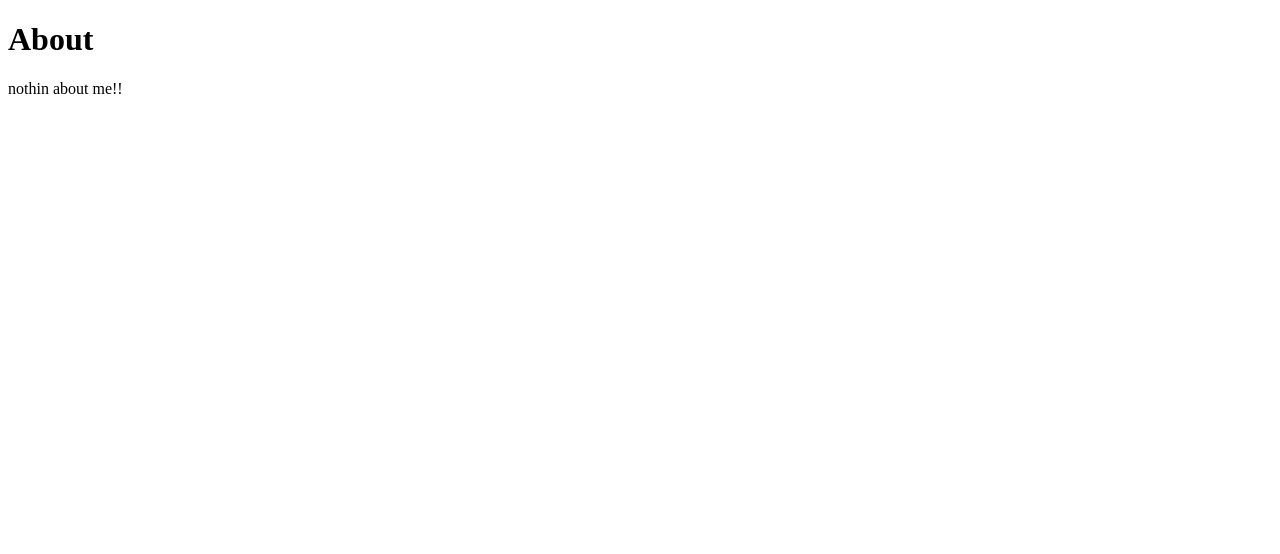
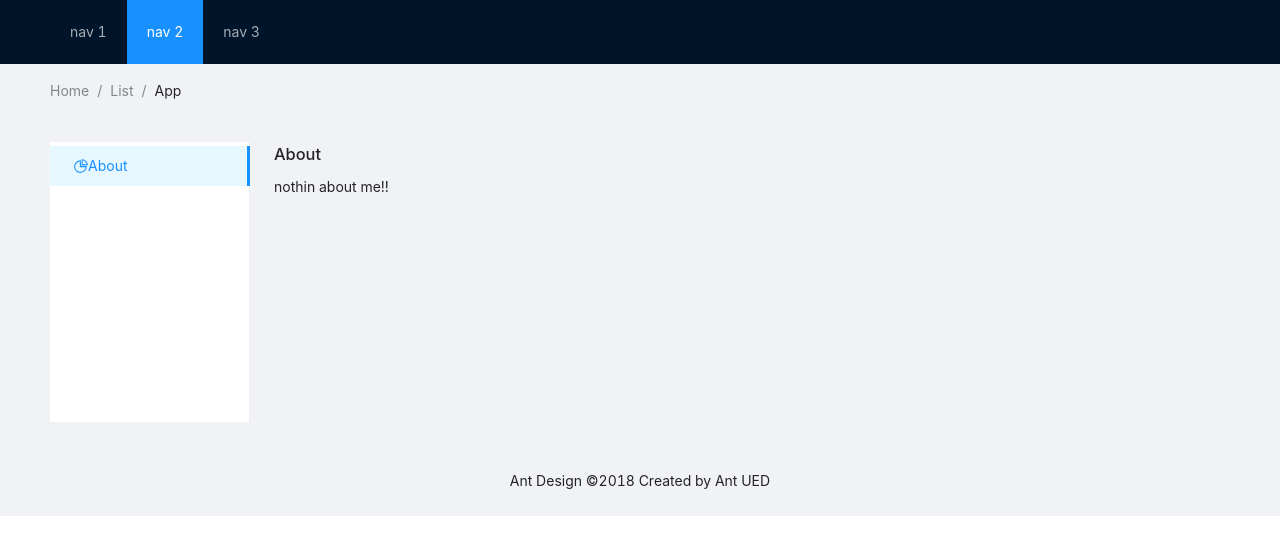
Before and after one commit to arsura/true-elogistic-fullstack-challenge, a React app: page /about in a window 1280 px wide. Shown: the top 554 px of the page. Built offline with nearby package versions, Linux system fonts and the light colour scheme.

Commit message:
created layout

```diff
--- a/package.json
+++ b/package.json
@@ -20,10 +20,13 @@
     "babel-preset-react": "^6.24.1",
     "clean-webpack-plugin": "^3.0.0",
     "concurrently": "^5.1.0",
+    "css-loader": "^3.4.2",
     "html-webpack-plugin": "^3.2.0",
+    "less-loader": "^5.0.0",
     "nodemon": "^2.0.2",
     "react-hot-loader": "^4.12.19",
     "source-map-loader": "^0.2.4",
+    "style-loader": "^1.1.3",
     "ts-loader": "^6.2.1",
     "ts-node": "^8.6.2",
     "typescript": "^3.8.3",
@@ -33,6 +36,7 @@
   },
   "dependencies": {
     "@types/react-router-dom": "^5.1.3",
+    "antd": "^4.0.2",
     "express": "^4.17.1",
     "history": "^4.10.1",
     "react": "^16.13.0",
--- /dev/null
+++ b/src/client/App.css
@@ -0,0 +1,14 @@
+@import '~antd/dist/antd.css';
+
+.container--center {
+  margin: 0 auto;
+  min-height: 100vh;
+  display: flex;
+  justify-content: center;
+  align-items: center;
+  text-align: center;
+}
+
+.button {
+  margin: 0.5em;
+}
--- /dev/null
+++ b/src/client/App.tsx
@@ -0,0 +1,8 @@
+import React from 'react';
+import { hot } from 'react-hot-loader/root';
+import Router from './routes';
+import './App.css';
+
+const App = () => <Router />
+
+export default hot(App);
--- a/src/client/index.tsx
+++ b/src/client/index.tsx
@@ -1,8 +1,5 @@
 import React from 'react';
 import ReactDOM from 'react-dom';
-import { hot } from 'react-hot-loader/root';
-import Router from './routes';
-
-const App = hot(Router);
+import App from './App';
 
 ReactDOM.render(<App />, document.getElementById('root'));
--- /dev/null
+++ b/src/client/layouts/default.css
@@ -0,0 +1,11 @@
+#components-layout-demo-top-side .logo {
+  width: 120px;
+  height: 31px;
+  background: rgba(255, 255, 255, 0.2);
+  margin: 16px 28px 16px 0;
+  float: left;
+}
+
+.site-layout-background {
+  background: #fff;
+}
--- /dev/null
+++ b/src/client/layouts/default.tsx
@@ -0,0 +1,65 @@
+import React from 'react';
+import { Layout, Menu, Breadcrumb } from 'antd';
+import { Link } from 'react-router-dom';
+import { PieChartOutlined } from '@ant-design/icons';
+import './default.css';
+
+const { SubMenu } = Menu;
+const { Header, Content, Footer, Sider } = Layout;
+
+type Props = {
+  children: React.ReactNode;
+};
+
+export default function(props: Props) {
+  return (
+    <Layout>
+      <Header className="header">
+        <div className="logo" />
+        <Menu
+          theme="dark"
+          mode="horizontal"
+          defaultSelectedKeys={['2']}
+          style={{ lineHeight: '64px' }}
+        >
+          <Menu.Item key="1">nav 1</Menu.Item>
+          <Menu.Item key="2">nav 2</Menu.Item>
+          <Menu.Item key="3">nav 3</Menu.Item>
+        </Menu>
+      </Header>
+      <Content style={{ padding: '0 50px' }}>
+        <Breadcrumb style={{ margin: '16px 0' }}>
+          <Breadcrumb.Item>Home</Breadcrumb.Item>
+          <Breadcrumb.Item>List</Breadcrumb.Item>
+          <Breadcrumb.Item>App</Breadcrumb.Item>
+        </Breadcrumb>
+        <Layout
+          className="site-layout-background"
+          style={{ padding: '24px 0' }}
+        >
+          <Sider className="site-layout-background" width={200}>
+            <Menu
+              mode="inline"
+              defaultSelectedKeys={['1']}
+              defaultOpenKeys={['sub1']}
+              style={{ height: '100%' }}
+            >
+              <Menu.Item key="1">
+                <PieChartOutlined />
+                <Link to="/">
+                  <span>About</span>
+                </Link>
+              </Menu.Item>
+            </Menu>
+          </Sider>
+          <Content style={{ padding: '0 24px', minHeight: 280 }}>
+            {props.children}
+          </Content>
+        </Layout>
+      </Content>
+      <Footer style={{ textAlign: 'center' }}>
+        Ant Design ©2018 Created by Ant UED
+      </Footer>
+    </Layout>
+  );
+}
--- a/src/client/pages/about.tsx
+++ b/src/client/pages/about.tsx
@@ -1,10 +1,13 @@
 import React from 'react';
 import About from '../components/About';
+import DefaultLayout from '../layouts/default';
 
 export default function() {
   return (
     <div className="container">
-      <About />
+      <DefaultLayout>
+        <About />
+      </DefaultLayout>
     </div>
   );
 }
--- a/src/client/pages/main.tsx
+++ b/src/client/pages/main.tsx
@@ -1,17 +1,19 @@
 import React from 'react';
+import { Button } from 'antd';
 
-interface AppProps {
-  compiler: string;
-  framework: string;
-}
-
-export default function(props: AppProps) {
+export default function() {
   return (
-    <div>
-      <h1>
-        Hello from {props.compiler} and {props.framework}!
-      </h1>
-      <p>My first time with React & Typescript!!</p>
+    <div className="container--center">
+      <div>
+        <h1>Hello World!</h1>
+        <p>My first time with React & Typescript!!</p>
+        <Button className="button" type="primary">
+          OK
+        </Button>
+        <Button className="button" type="default">
+          Cancel
+        </Button>
+      </div>
     </div>
   );
 }
--- a/src/client/routes/index.tsx
+++ b/src/client/routes/index.tsx
@@ -1,4 +1,4 @@
-import React, { Fragment } from 'react';
+import React from 'react';
 import { Route, Router } from 'react-router-dom';
 import { createBrowserHistory } from 'history';
 
--- a/webpack.config.js
+++ b/webpack.config.js
@@ -25,6 +25,24 @@ module.exports = {
         enforce: 'pre',
         test: /\.js$/,
         loader: 'source-map-loader'
+      },
+      {
+        test: /\.css$/,
+        use: [{ loader: 'style-loader' }, { loader: 'css-loader' }]
+      },
+      {
+        test: /\.less$/,
+        use: [
+          {
+            loader: 'style-loader'
+          },
+          {
+            loader: 'css-loader'
+          },
+          {
+            loader: 'less-loader'
+          }
+        ]
       }
     ]
   },
```
Also changed, not shown: src/client/components/About.tsx (line endings or trailing spaces), 1 other file (tests, documents, lock files or other folders).
